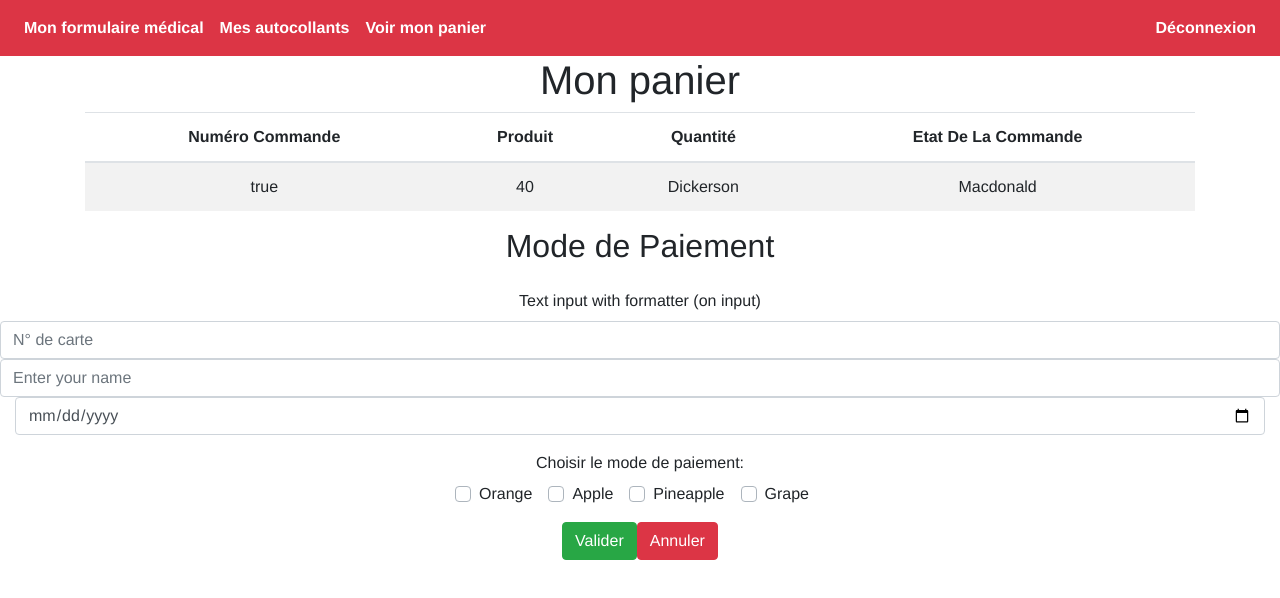
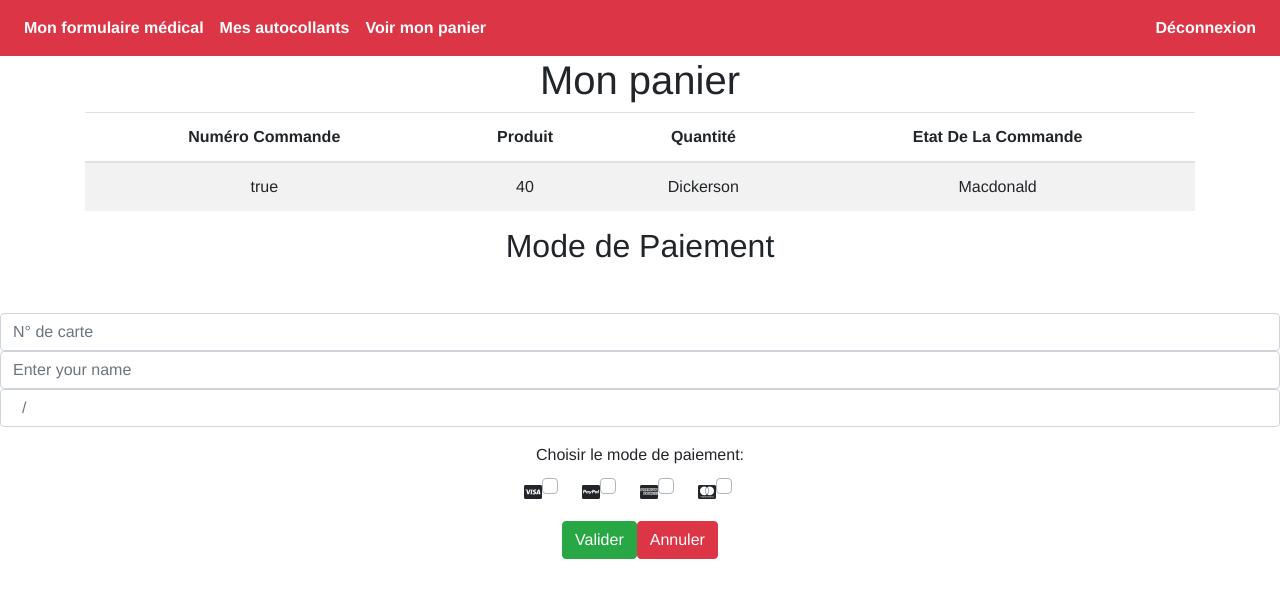
Before and after one commit to MatthieuLev/scanandsave, a Vue app: page /ViewMyPaymentMethod in a window 1280 px wide. Shown: the top 598 px of the page. Built offline with nearby package versions, Linux system fonts and the light colour scheme; no server answers; sample sign-in values are in the browser's storage.

Commit message:
[US#10_T2] ViewPayement

```diff
--- a/public/index.html
+++ b/public/index.html
@@ -4,6 +4,7 @@
     <meta charset="utf-8">
     <meta http-equiv="X-UA-Compatible" content="IE=edge">
     <meta name="viewport" content="width=device-width,initial-scale=1.0">
+    <link rel="stylesheet" href="https://use.fontawesome.com/releases/v5.8.1/css/all.css" integrity="sha384-50oBUHEmvpQ+1lW4y57PTFmhCaXp0ML5d60M1M7uH2+nqUivzIebhndOJK28anvf" crossorigin="anonymous">
     <link rel="icon" href="<%= BASE_URL %>favicon.ico">
     <title>scanandsave</title>
   </head>
--- a/src/views/ViewMyCart.vue
+++ b/src/views/ViewMyCart.vue
@@ -6,6 +6,7 @@
         <Menu></Menu>
         <h1>Mon Panier</h1>
         <b-table striped hover :items="items"></b-table>
+        <b-table striped hover :items="paiement"></b-table>
         <div>
           <b-row>
 
@@ -33,11 +34,12 @@
       return {
 
         items: [
-          {Numéro_commande: true, Produit: 40, Quantité: 'Dickerson', Etat_de_la_commande: 'Macdonald'},
-          {Numéro_commande: false, Produit: 21, Quantité: 'Larsen', Etat_de_la_commande: 'Shaw'},
-          {Numéro_commande: false, Produit: 89, Quantité: 'Geneva', Etat_de_la_commande: 'Wilson'},
-          {Numéro_commande: true, Produit: 38, Quantité: 'Jami', Etat_de_la_commande: 'Carney'},
+          { Produit: 40, Quantité: 'Dickerson', Etat_de_la_commande: 'Macdonald',Ref:'1222333',Prix:'10.65€'},
         ],
+        paiement:[
+          { Total: 'Total HC', Prix: '10.56' },
+          { Total: 'Total TTC', Prix: '11.56' },
+          { Total: 'Total TTC frais de port', Prix: '12.40' }    ]
       };
     },
 
--- a/src/views/ViewMyPaymentMethod.vue
+++ b/src/views/ViewMyPaymentMethod.vue
@@ -16,24 +16,31 @@
       ></b-form-checkbox-group>
     </b-form-group>
     <div>
-      <label for="input-formatter">Text input with formatter (on input)</label>
+      <label for="input-formatter"></label>
       <b-form-input
         id="input-formatter"
         v-model="text1"
         :formatter="format"
         placeholder="N° de carte"
-        aria-describedby="input-formatter-help"
+
       ></b-form-input>
       <b-form-input
         id="input-formatter"
         v-model="text1"
         :formatter="format"
         placeholder="Enter your name"
-        aria-describedby="input-formatter-help"
+        aria-describedby="input-formatter-help"></b-form-input>
+      <b-form-input
+      id="input-formatter"
+      v-model="text1"
+      :formatter="format"
+      placeholder="  /  "
+      aria-describedby="input-formatter-help"
       ></b-form-input>
+
       <b-col >
         <b-form-group >
-          <b-form-input type ="date" required placeholder="Date de naissance"></b-form-input>
+
         </b-form-group>
       </b-col>
 
@@ -43,10 +50,14 @@
 
     <b-form-group label="Choisir le mode de paiement:">
       <b-form-checkbox-group id="checkbox-group-2" v-model="selected" name="flavour-2">
-        <b-form-checkbox value="orange">Orange</b-form-checkbox>
-        <b-form-checkbox value="apple">Apple</b-form-checkbox>
-        <b-form-checkbox value="pineapple">Pineapple</b-form-checkbox>
-        <b-form-checkbox value="grape">Grape</b-form-checkbox>
+       <i class="fab fa-cc-visa"></i>
+        <b-form-checkbox value="orange"></b-form-checkbox>
+        <i class="fab fa-cc-paypal"></i>
+        <b-form-checkbox value="apple"></b-form-checkbox>
+        <i class="fab fa-cc-amex"></i>
+        <b-form-checkbox value="pineapple"></b-form-checkbox>
+        <i class="fab fa-cc-mastercard"></i>
+        <b-form-checkbox value="grape"></b-form-checkbox>
       </b-form-checkbox-group>
 
     </b-form-group>
@@ -92,5 +103,10 @@
 </script>
 
 <style>
+.dateview
+{
+  padding: 6px 12px;
+}
+
 
 </style>
```
